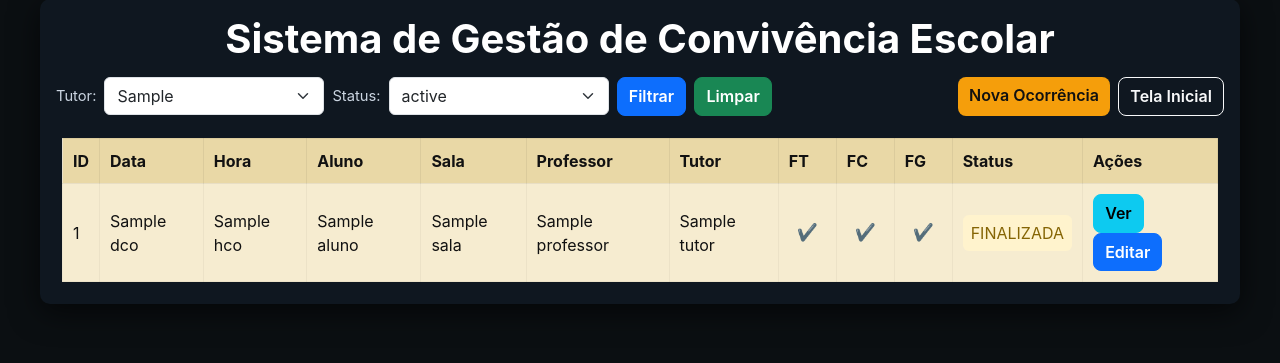
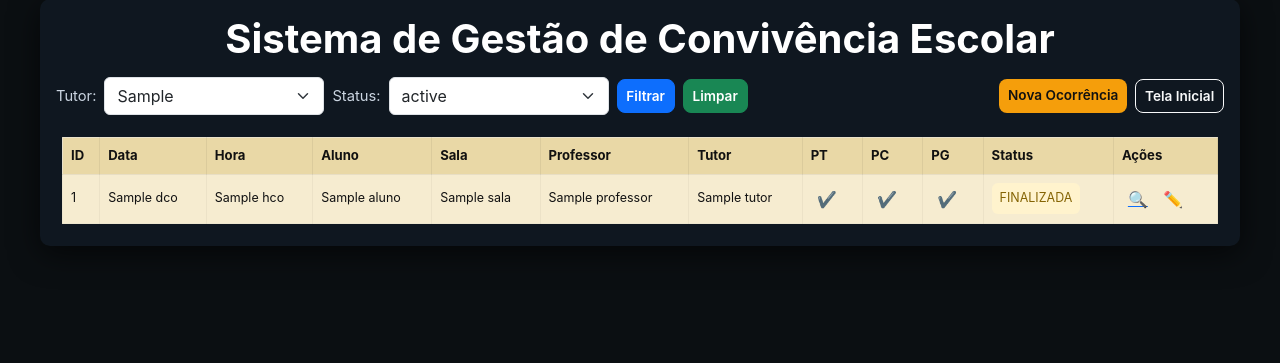
Before and after one commit to ocorrenciasidr/idr, a Flask app: template templates/index.html in a window 1280 px wide. Shown: the part 19-382 px from the top of the page. Run offline with Flask 3, Linux system fonts and the light colour scheme; the template is opened without the code that fills it: most values are stand-ins (such as "Sample title", 1, 10 or a date in 2020).

Commit message:
Update index.html

```diff
--- a/templates/index.html
+++ b/templates/index.html
@@ -20,21 +20,23 @@
     h1{flex:1;text-align:center;margin:0;font-weight:700;color:#fff;}
     .controls{display:flex;gap:10px;align-items:center;flex-wrap:wrap;}
     .filter-select{min-width:220px;}
-    .btn-small{padding:.4rem .7rem;border-radius:8px;font-weight:600;}
+    .btn-small{padding:.35rem .55rem;border-radius:8px;font-weight:600;font-size:.85rem;}
     .panel{background:var(--panel); padding:16px; border-radius:10px; box-shadow:0 8px 30px rgba(0,0,0,.6);}
     table{background:#f7efd6;border-collapse:collapse;width:100%;}
-    thead th{background:#e9d8a6;color:#111;font-weight:700;padding:10px;border:1px solid rgba(0,0,0,.06);}
-    tbody td{padding:10px;border:1px solid rgba(0,0,0,.04);color:#111;}
+    thead th{background:#e9d8a6;color:#111;font-weight:700;padding:8px;border:1px solid rgba(0,0,0,.06);font-size:0.82rem;}
+    tbody td{padding:8px;border:1px solid rgba(0,0,0,.04);color:#111;font-size:0.78rem;} /* fonte reduzida para caber na horizontal */
     tbody tr:nth-child(odd){background:#f6ecd0;}
     .status-atendimento{background:#f8d7da;color:#7a161b;padding:6px 8px;border-radius:6px;display:inline-block}
     .status-finalizada{background:#fff3cd;color:#856404;padding:6px 8px;border-radius:6px;display:inline-block}
     .status-assinada{background:#d4edda;color:#155724;padding:6px 8px;border-radius:6px;display:inline-block}
-    .icon-button{cursor:pointer;padding:4px 8px;border-radius:6px;font-size:1.05rem}
-    .ft-sim{color:#b02a37}
-    .ft-nao{color:#2b8a3e}
+    .icon-button{cursor:pointer;padding:4px 6px;border-radius:6px;font-size:1rem;border:none;background:none}
+    .icon-lupa{color:#0d6efd}
+    .icon-lapis{color:#198754}
+    .pt-sim{color:#b02a37}
+    .pt-nao{color:#2b8a3e}
     .table-wrap{max-height:62vh;overflow:auto;border-radius:8px;padding:6px;background:transparent;}
     .muted{color:var(--muted);font-size:.92rem}
-    @media (max-width:900px){ .filter-select{min-width:160px} table{font-size:.9rem} }
+    @media (max-width:900px){ .filter-select{min-width:160px} table{font-size:.72rem} }
   </style>
 </head>
 <body>
@@ -75,7 +77,7 @@
           <thead>
             <tr>
               <th>ID</th><th>Data</th><th>Hora</th><th>Aluno</th><th>Sala</th><th>Professor</th><th>Tutor</th>
-              <th>FT</th><th>FC</th><th>FG</th><th>Status</th><th>Ações</th>
+              <th>PT</th><th>PC</th><th>PG</th><th>Status</th><th>Ações</th>
             </tr>
           </thead>
           <tbody>
@@ -89,30 +91,65 @@
               <td>{{ r.PROFESSOR or '' }}</td>
               <td>{{ r.TUTOR or '' }}</td>
 
-              <!-- FT -->
+              <!-- PT -->
               <td>
-                {% if r.FT == "SIM" %}
-                  <a class="icon-button ft-sim" title="Abrir atendimento Tutor (FT)" href="{{ url_for('atendimento', oid=r.ID, tipo_acao='FT') }}">⚠️</a>
+                {# Regra: se PT == "SIM" e ATT vazio => "S", se PT == "SIM" e ATT preenchido => "N", se PT == "NÃO" => "N" #}
+                {% set pt_val = "N" %}
+                {% if r.PT == "SIM" %}
+                  {% if (r.ATT or '')|trim != '' %}
+                    {% set pt_val = "N" %}
+                  {% else %}
+                    {% set pt_val = "S" %}
+                  {% endif %}
                 {% else %}
-                  <span class="icon-button ft-nao">✔️</span>
+                  {% set pt_val = "N" %}
+                {% endif %}
+
+                {% if pt_val == "S" %}
+                  <a class="icon-button pt-sim" title="Abrir atendimento Tutor (PT)" href="{{ url_for('atendimento', oid=r.ID, tipo_acao='PT') }}">⚠️</a>
+                {% else %}
+                  <span class="icon-button pt-nao">✔️</span>
                 {% endif %}
               </td>
 
-              <!-- FC -->
+              <!-- PC -->
               <td>
-                {% if r.FC == "SIM" %}
-                  <a class="icon-button ft-sim" title="Abrir atendimento Coordenação (FC)" href="{{ url_for('atendimento', oid=r.ID, tipo_acao='FC') }}">⚠️</a>
+                {% set pc_val = "N" %}
+                {% if r.PC == "SIM" %}
+                  {% if (r.ATC or '')|trim != '' %}
+                    {% set pc_val = "N" %}
+                  {% else %}
+                    {% set pc_val = "S" %}
+                  {% endif %}
                 {% else %}
-                  <span class="icon-button ft-nao">✔️</span>
+                  {% set pc_val = "N" %}
+                {% endif %}
+
+                {% if pc_val == "S" %}
+                  <a class="icon-button pt-sim" title="Abrir atendimento Coordenação (PC)" href="{{ url_for('atendimento', oid=r.ID, tipo_acao='PC') }}">⚠️</a>
+                {% else %}
+                  <span class="icon-button pt-nao">✔️</span>
                 {% endif %}
               </td>
 
-              <!-- FG -->
+              <!-- PG -->
               <td>
-                {% if r.FG == "SIM" %}
-                  <a class="icon-button ft-sim" title="Abrir atendimento Gestão (FG)" href="{{ url_for('atendimento', oid=r.ID, tipo_acao='FG') }}">⚠️</a>
+                {% set pg_val = "N" %}
+                {% if r.PG == "SIM" %}
+                  {% if (r.ATG or '')|trim != '' %}
+                    {% set pg_val = "N" %}
+                  {% else %}
+                    {% set pg_val = "S" %}
+                  {% endif %}
                 {% else %}
-                  <span class="icon-button ft-nao">✔️</span>
+                  {% set pg_val = "N" %}
+                {% endif %}
+
+                {% if pg_val == "S" %}
+                  <!-- Requer senha para abrir PG: chamamos JS que pede senha e redireciona se correta -->
+                  <a href="javascript:void(0)" onclick="abrirPG({{ r.ID }})" class="icon-button pt-sim" title="Abrir atendimento Gestão (PG)">⚠️</a>
+                {% else %}
+                  <span class="icon-button pt-nao">✔️</span>
                 {% endif %}
               </td>
 
@@ -129,8 +166,8 @@
               </td>
 
               <td>
-                <a href="{{ url_for('editar', oid=r.ID) }}" class="btn btn-info btn-small">Ver</a>
-                <button class="btn btn-primary btn-small" onclick="editarCompletoPrompt({{ r.ID }})">Editar</button>
+                <a href="{{ url_for('editar', oid=r.ID) }}" class="icon-button icon-lupa" title="Visualizar ocorrência">🔍</a>
+                <button class="icon-button icon-lapis" onclick="editarCompletoPrompt({{ r.ID }})" title="Editar ocorrência">✏️</button>
               </td>
             </tr>
             {% else %}
@@ -143,17 +180,11 @@
   </div>
 
 <script>
-  // Ao voltar ao foco atualize a página para refletir alterações salvas no servidor
-  window.addEventListener('focus', function(){
-    // recarrega apenas se a página veio de outra aba (evita reload constante)
-    if (performance && performance.getEntriesByType('navigation')[0] && performance.getEntriesByType('navigation')[0].type !== 'reload') {
-      location.reload();
-    }
-  });
-
   function editarCompletoPrompt(id){
     const senha = prompt("Senha para edição completa:");
     if(senha === null) return;
+    if(senha !== "idrgestao"){ alert("Senha incorreta."); return; }
+    // submit POST to editar_completo with senha
     const form = document.createElement('form');
     form.method = 'POST';
     form.action = `/editar_completo/${id}`;
@@ -163,6 +194,14 @@
     document.body.appendChild(form);
     form.submit();
   }
+
+  function abrirPG(id){
+    const senha = prompt("Senha necessária para abrir Atendimento Gestão (PG):");
+    if(senha === null) return;
+    if(senha !== "idrgestao"){ alert("Senha incorreta."); return; }
+    // se senha correta, redireciona para rota de atendimento PG
+    window.location.href = `/atendimento/${id}/PG`;
+  }
 </script>
 </body>
 </html>
```
